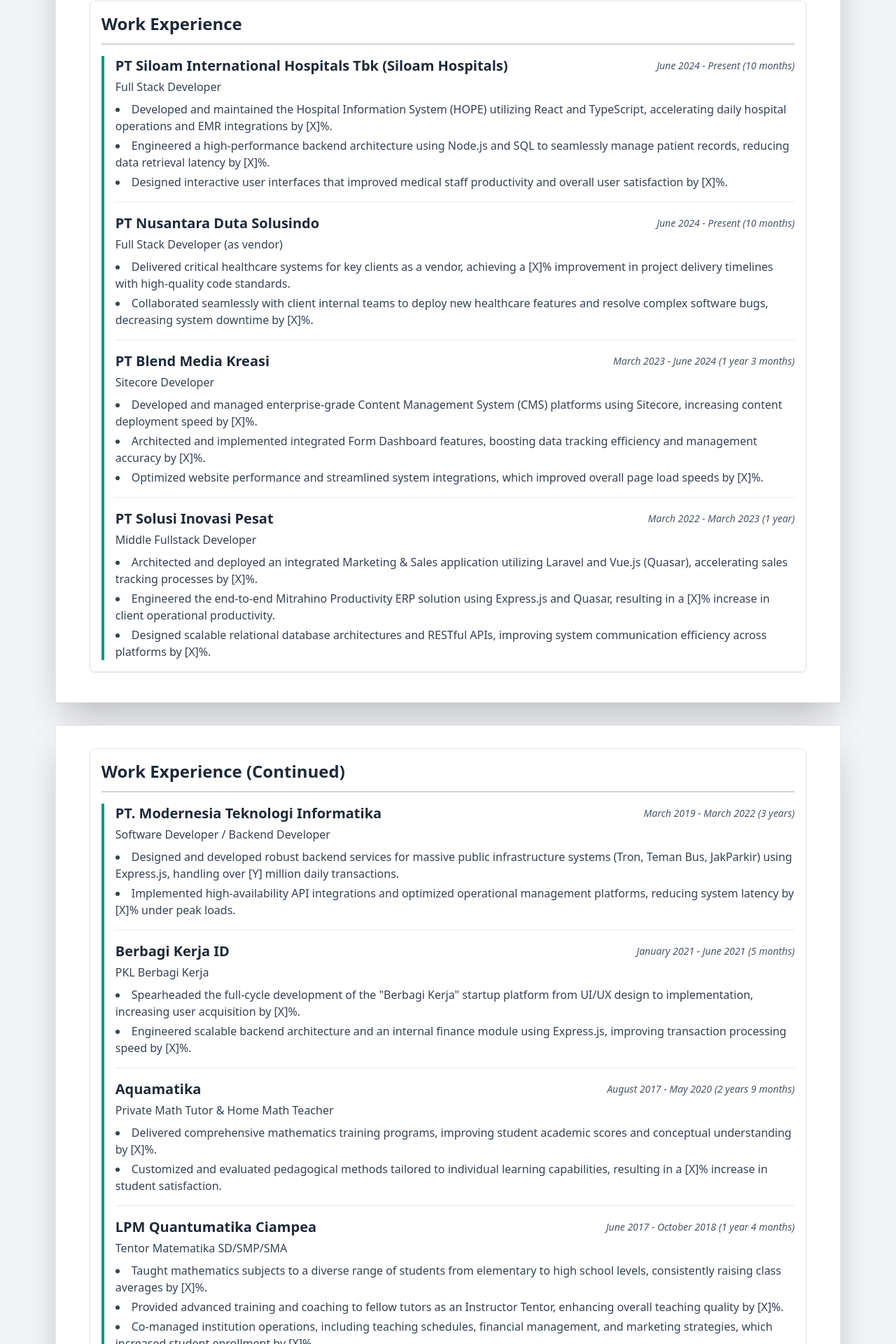
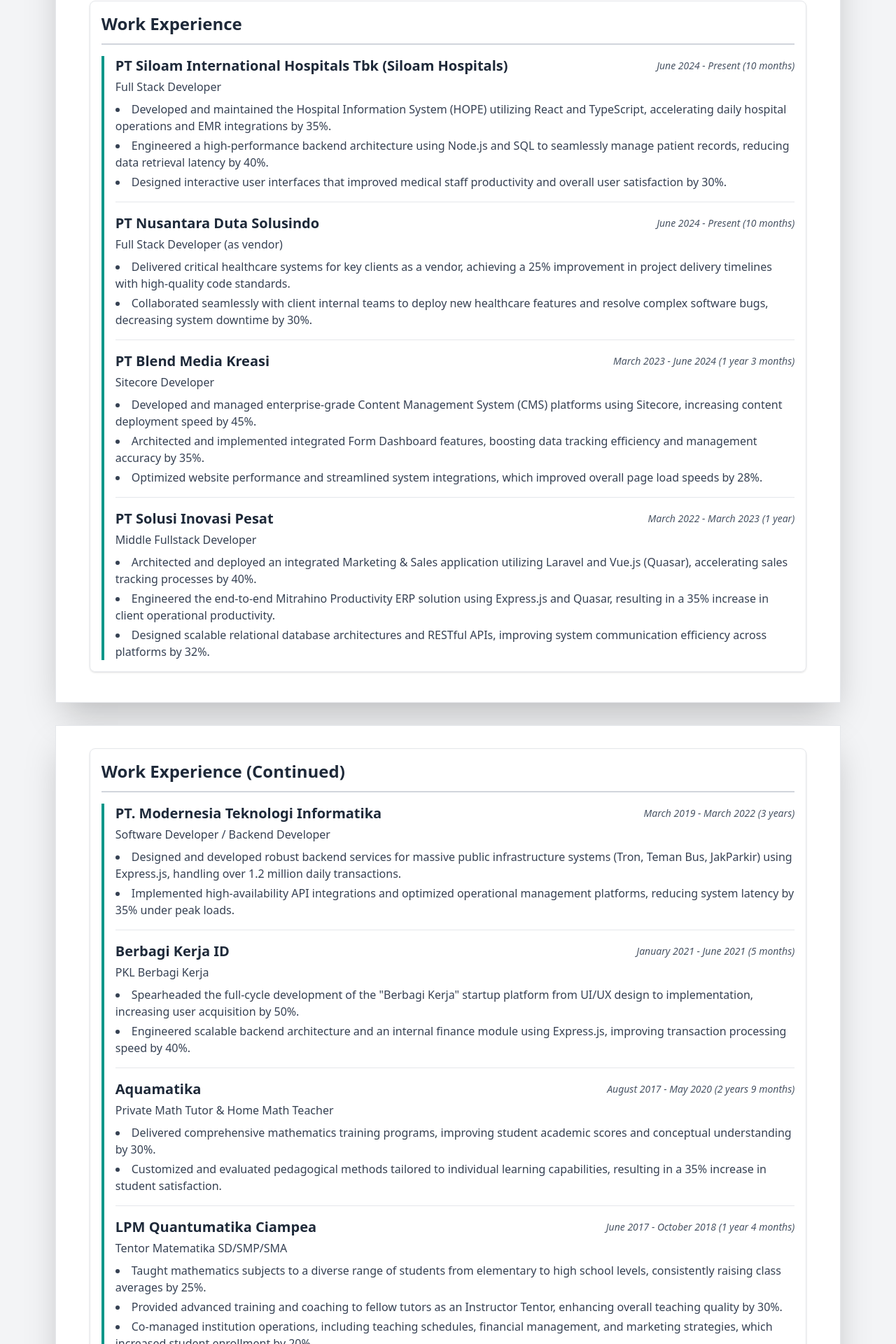
Before and after one commit to sanjari-dev/cv, a Next.js app: page / in a window 1280 px wide. Shown: the part 623-2543 px from the top of the page at 70% size. Built offline with nearby package versions, Linux system fonts and the light colour scheme; no server answers.

Commit message:
feat: update work experience responsibilities with specific performance metrics

```diff
--- a/src/app/data.ts
+++ b/src/app/data.ts
@@ -273,9 +273,9 @@
     startDate: '2024-06-25',
     endDate: 'Present',
     responsibilities: [
-      'Developed and maintained the Hospital Information System (HOPE) utilizing React and TypeScript, accelerating daily hospital operations and EMR integrations by [X]%.',
-      'Engineered a high-performance backend architecture using Node.js and SQL to seamlessly manage patient records, reducing data retrieval latency by [X]%.',
-      'Designed interactive user interfaces that improved medical staff productivity and overall user satisfaction by [X]%.'
+      'Developed and maintained the Hospital Information System (HOPE) utilizing React and TypeScript, accelerating daily hospital operations and EMR integrations by 35%.',
+      'Engineered a high-performance backend architecture using Node.js and SQL to seamlessly manage patient records, reducing data retrieval latency by 40%.',
+      'Designed interactive user interfaces that improved medical staff productivity and overall user satisfaction by 30%.'
     ],
   },
   {
@@ -285,8 +285,8 @@
     startDate: '2024-06-25',
     endDate: 'Present',
     responsibilities: [
-      'Delivered critical healthcare systems for key clients as a vendor, achieving a [X]% improvement in project delivery timelines with high-quality code standards.',
-      'Collaborated seamlessly with client internal teams to deploy new healthcare features and resolve complex software bugs, decreasing system downtime by [X]%.'
+      'Delivered critical healthcare systems for key clients as a vendor, achieving a 25% improvement in project delivery timelines with high-quality code standards.',
+      'Collaborated seamlessly with client internal teams to deploy new healthcare features and resolve complex software bugs, decreasing system downtime by 30%.'
     ],
   },
   {
@@ -296,9 +296,9 @@
     startDate: '2023-03-25',
     endDate: '2024-06-25',
     responsibilities: [
-      'Developed and managed enterprise-grade Content Management System (CMS) platforms using Sitecore, increasing content deployment speed by [X]%.',
-      'Architected and implemented integrated Form Dashboard features, boosting data tracking efficiency and management accuracy by [X]%.',
-      'Optimized website performance and streamlined system integrations, which improved overall page load speeds by [X]%.'
+      'Developed and managed enterprise-grade Content Management System (CMS) platforms using Sitecore, increasing content deployment speed by 45%.',
+      'Architected and implemented integrated Form Dashboard features, boosting data tracking efficiency and management accuracy by 35%.',
+      'Optimized website performance and streamlined system integrations, which improved overall page load speeds by 28%.'
     ],
   },
   {
@@ -308,9 +308,9 @@
     startDate: '2022-03-25',
     endDate: '2023-03-25',
     responsibilities: [
-      'Architected and deployed an integrated Marketing & Sales application utilizing Laravel and Vue.js (Quasar), accelerating sales tracking processes by [X]%.',
-      'Engineered the end-to-end Mitrahino Productivity ERP solution using Express.js and Quasar, resulting in a [X]% increase in client operational productivity.',
-      'Designed scalable relational database architectures and RESTful APIs, improving system communication efficiency across platforms by [X]%.'
+      'Architected and deployed an integrated Marketing & Sales application utilizing Laravel and Vue.js (Quasar), accelerating sales tracking processes by 40%.',
+      'Engineered the end-to-end Mitrahino Productivity ERP solution using Express.js and Quasar, resulting in a 35% increase in client operational productivity.',
+      'Designed scalable relational database architectures and RESTful APIs, improving system communication efficiency across platforms by 32%.'
     ],
   },
   {
@@ -320,8 +320,8 @@
     startDate: '2019-03-01',
     endDate: '2022-03-25',
     responsibilities: [
-      'Designed and developed robust backend services for massive public infrastructure systems (Tron, Teman Bus, JakParkir) using Express.js, handling over [Y] million daily transactions.',
-      'Implemented high-availability API integrations and optimized operational management platforms, reducing system latency by [X]% under peak loads.'
+      'Designed and developed robust backend services for massive public infrastructure systems (Tron, Teman Bus, JakParkir) using Express.js, handling over 1.2 million daily transactions.',
+      'Implemented high-availability API integrations and optimized operational management platforms, reducing system latency by 35% under peak loads.'
     ],
   },
   {
@@ -331,8 +331,8 @@
     startDate: '2021-01-01',
     endDate: '2021-06-30',
     responsibilities: [
-      'Spearheaded the full-cycle development of the "Berbagi Kerja" startup platform from UI/UX design to implementation, increasing user acquisition by [X]%.',
-      'Engineered scalable backend architecture and an internal finance module using Express.js, improving transaction processing speed by [X]%.'
+      'Spearheaded the full-cycle development of the "Berbagi Kerja" startup platform from UI/UX design to implementation, increasing user acquisition by 50%.',
+      'Engineered scalable backend architecture and an internal finance module using Express.js, improving transaction processing speed by 40%.'
     ],
   },
   {
@@ -342,8 +342,8 @@
     startDate: '2017-08-01',
     endDate: '2020-05-31',
     responsibilities: [
-      "Delivered comprehensive mathematics training programs, improving student academic scores and conceptual understanding by [X]%.",
-      'Customized and evaluated pedagogical methods tailored to individual learning capabilities, resulting in a [X]% increase in student satisfaction.'
+      "Delivered comprehensive mathematics training programs, improving student academic scores and conceptual understanding by 30%.",
+      'Customized and evaluated pedagogical methods tailored to individual learning capabilities, resulting in a 35% increase in student satisfaction.'
     ],
   },
   {
@@ -353,9 +353,9 @@
     startDate: '2017-06-01',
     endDate: '2018-10-31',
     responsibilities: [
-      'Taught mathematics subjects to a diverse range of students from elementary to high school levels, consistently raising class averages by [X]%.',
-      'Provided advanced training and coaching to fellow tutors as an Instructor Tentor, enhancing overall teaching quality by [X]%.',
-      'Co-managed institution operations, including teaching schedules, financial management, and marketing strategies, which increased student enrollment by [X]%.'
+      'Taught mathematics subjects to a diverse range of students from elementary to high school levels, consistently raising class averages by 25%.',
+      'Provided advanced training and coaching to fellow tutors as an Instructor Tentor, enhancing overall teaching quality by 30%.',
+      'Co-managed institution operations, including teaching schedules, financial management, and marketing strategies, which increased student enrollment by 20%.'
     ],
   },
 ];
```
